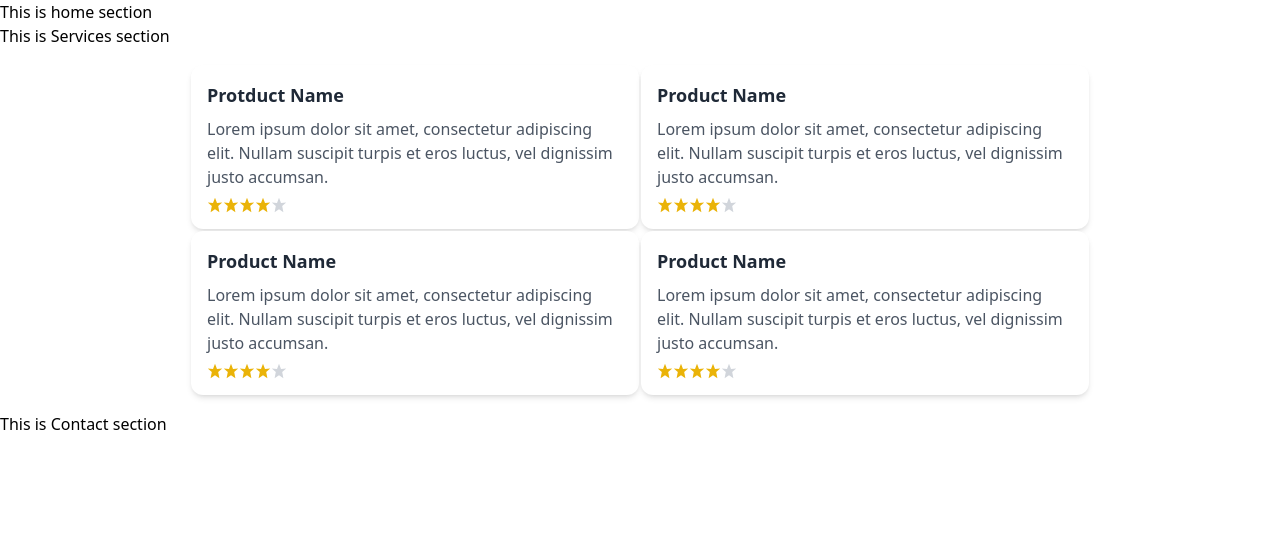
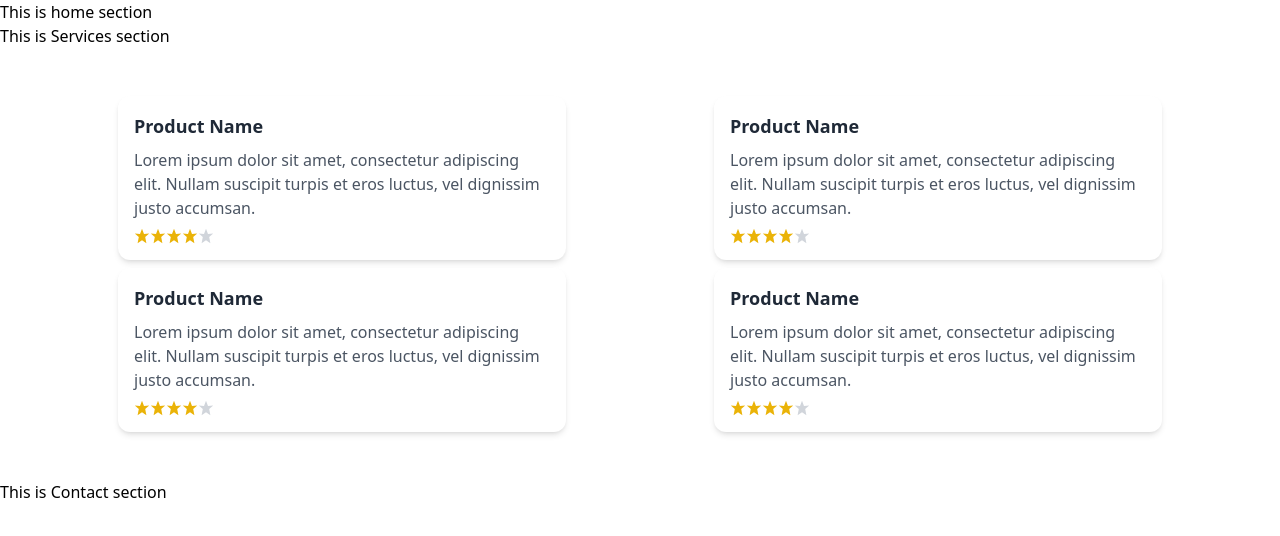
Before and after one commit to utkarshilh/ventruexassignment, a React (Create React App) app: page / in a window 1280 px wide. Shown: the top 536 px of the page. Built offline with nearby package versions, Linux system fonts and the light colour scheme.

Commit message:
implemented cards

```diff
--- a/src/Components/Testymonials/Testymonials.js
+++ b/src/Components/Testymonials/Testymonials.js
@@ -1,29 +1,39 @@
-import React from 'react'
+import React from 'react';
 import Card from './Card';
 
-export default function Testymonials() {
+export default function Testimonials() {
   return (
-    <div className="container mx-auto p-4">
-
-      <table align='center'>
-        <tr>
-          <td style={{ marginRight: '20px' }}>
-            <Card title="Protduct Name" rating={4} description="Lorem ipsum dolor sit amet, consectetur adipiscing elit. Nullam suscipit turpis et eros luctus, vel dignissim justo accumsan." />
-          </td>
-          <td>
-            <Card title="Product Name" rating={4} description="Lorem ipsum dolor sit amet, consectetur adipiscing elit. Nullam suscipit turpis et eros luctus, vel dignissim justo accumsan." />
-          </td>
-        </tr>
-        <tr>
-          <td style={{ marginRight: '20px' }}>
-            <Card title="Product Name" rating={4} description="Lorem ipsum dolor sit amet, consectetur adipiscing elit. Nullam suscipit turpis et eros luctus, vel dignissim justo accumsan." />
-          </td>
-          <td>
-            <Card title="Product Name" rating={4} description="Lorem ipsum dolor sit amet, consectetur adipiscing elit. Nullam suscipit turpis et eros luctus, vel dignissim justo accumsan." />
-          </td>
-        </tr>
-      </table>
-
+    <div className="container mx-auto p-12">
+      <div className="grid grid-cols-2 gap-2">
+        <div>
+          <Card
+            title="Product Name"
+            rating={4}
+            description="Lorem ipsum dolor sit amet, consectetur adipiscing elit. Nullam suscipit turpis et eros luctus, vel dignissim justo accumsan."
+          />
+        </div>
+        <div>
+          <Card
+            title="Product Name"
+            rating={4}
+            description="Lorem ipsum dolor sit amet, consectetur adipiscing elit. Nullam suscipit turpis et eros luctus, vel dignissim justo accumsan."
+          />
+        </div>
+        <div>
+          <Card
+            title="Product Name"
+            rating={4}
+            description="Lorem ipsum dolor sit amet, consectetur adipiscing elit. Nullam suscipit turpis et eros luctus, vel dignissim justo accumsan."
+          />
+        </div>
+        <div>
+          <Card
+            title="Product Name"
+            rating={4}
+            description="Lorem ipsum dolor sit amet, consectetur adipiscing elit. Nullam suscipit turpis et eros luctus, vel dignissim justo accumsan."
+          />
+        </div>
+      </div>
     </div>
   );
 }
```
